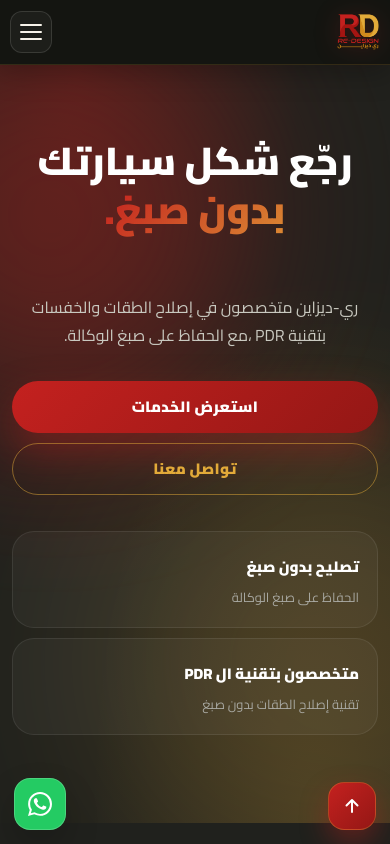
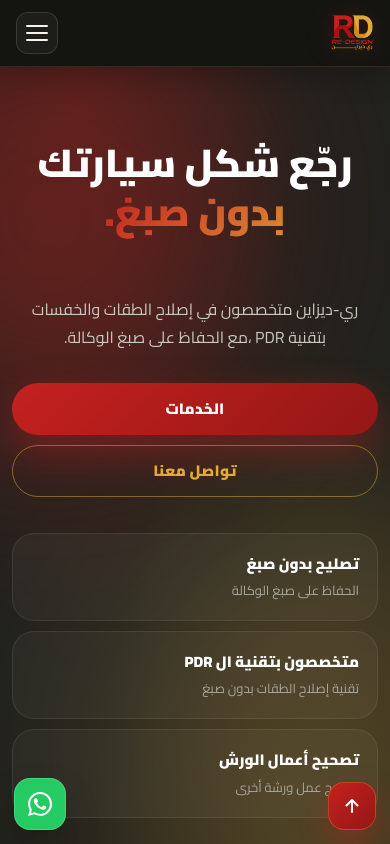
Before and after one commit to AhmadAlidlbi/redesign-landing, an Angular app: page / in a window 390 px wide. Shown: the top 844 px of the page. Built offline with nearby package versions, Linux system fonts and the light colour scheme.

Commit message:
Update hero component for improved Arabic text accuracy

```diff
--- a/src/app/components/hero/hero.html
+++ b/src/app/components/hero/hero.html
@@ -21,7 +21,7 @@
 
       <div class="hero__actions">
         <a class="hero__btn hero__btn--primary" href="#services">
-          {{ isArabic ? 'استعرض الخدمات' : 'Explore Services' }}
+          {{ isArabic ? 'الخدمات' : 'Explore Services' }}
         </a>
 
         <a class="hero__btn hero__btn--secondary" href="#contact">
@@ -41,6 +41,13 @@
             isArabic ? 'تقنية إصلاح الطقات بدون صبغ' : 'Paintless Dent Repair Technology'
           }}</small>
         </div>
+
+        <div>
+          <strong>{{ isArabic ? 'تصحيح أعمال الورش' : 'Workshop Correction' }}</strong>
+          <small>{{
+            isArabic ? 'تصحيح عمل ورشة أخرى' : 'Correction of other workshop work'
+          }}</small>
+        </div>
       </div>
     </div>
   </div>
--- a/src/app/components/hero/hero.scss
+++ b/src/app/components/hero/hero.scss
@@ -35,7 +35,7 @@
 
     &__container {
       position: relative;
-    width: min(860px, calc(100% - 32px));
+      width: min(960px, calc(100% - 32px));
       margin: 0 auto;
       display: flex;
       flex-direction: column;
@@ -134,18 +134,21 @@
 
     &__features {
       display: grid;
-    grid-template-columns: repeat(2, 1fr);
+      grid-template-columns: repeat(3, minmax(0, 1fr));
       gap: 14px;
       margin-top: 56px;
       width: 100%;
-    max-width: 560px;
+      max-width: 860px;
 
       div {
+        min-width: 0;
         padding: 20px 18px;
         border-radius: 22px;
         background: rgba(255, 255, 255, 0.04);
         border: 1px solid rgba(255, 255, 255, 0.08);
-      transition: border-color 0.2s ease, background 0.2s ease;
+        transition:
+          border-color 0.2s ease,
+          background 0.2s ease;
 
         &:hover {
           background: rgba(255, 255, 255, 0.065);
@@ -158,6 +161,7 @@
         color: #fff;
         font-size: 15px;
         font-weight: 950;
+        line-height: 1.35;
       }
 
       small {
@@ -195,7 +199,7 @@
     }
   }
 
-@media (max-width: 720px) {
+  @media (max-width: 820px) {
     .hero {
       padding: 96px 0 112px;
 
@@ -206,8 +210,43 @@
       }
 
       &__features {
+        grid-template-columns: repeat(3, minmax(0, 1fr));
         max-width: 100%;
         margin-top: 44px;
+
+        div {
+          padding: 18px 14px;
+        }
+
+        strong {
+          font-size: 14px;
+        }
+
+        small {
+          font-size: 12px;
+        }
+      }
+    }
+  }
+
+  @media (max-width: 640px) {
+    .hero {
+      &__features {
+        grid-template-columns: 1fr;
+        max-width: 100%;
+        gap: 10px;
+
+        div {
+          padding: 20px 18px;
+        }
+
+        strong {
+          font-size: 15px;
+        }
+
+        small {
+          font-size: 13px;
+        }
       }
     }
   }
@@ -246,10 +285,7 @@
       }
 
       &__features {
-      grid-template-columns: 1fr;
-      max-width: 100%;
         margin-top: 36px;
-      gap: 10px;
       }
     }
   }
--- a/src/app/components/navbar/navbar.scss
+++ b/src/app/components/navbar/navbar.scss
@@ -278,11 +278,11 @@
 
 @media (max-width: 820px) {
   .navbar {
-    --nav-height: 70px;
+    --nav-height: 72px;
 
     &__container {
-      gap: 12px;
-      width: min(1200px, calc(100% - 24px));
+      gap: 16px;
+      width: min(1200px, calc(100% - 40px));
     }
 
     &__links,
@@ -338,8 +338,8 @@
       gap: 10px;
       position: fixed;
       top: calc(var(--nav-height) + 10px);
-      left: 12px;
-      right: 12px;
+      left: 16px;
+      right: 16px;
       max-height: calc(100vh - var(--nav-height) - 24px);
       max-height: calc(100dvh - var(--nav-height) - 24px);
       overflow-y: auto;
@@ -430,11 +430,11 @@
 
 @media (max-width: 480px) {
   .navbar {
-    --nav-height: 64px;
+    --nav-height: 66px;
 
     &__container {
-      gap: 10px;
-      width: min(1200px, calc(100% - 20px));
+      gap: 12px;
+      width: min(1200px, calc(100% - 32px));
     }
 
     &__logo {
```
Lines whose indentation alone changed are shown as unchanged.
